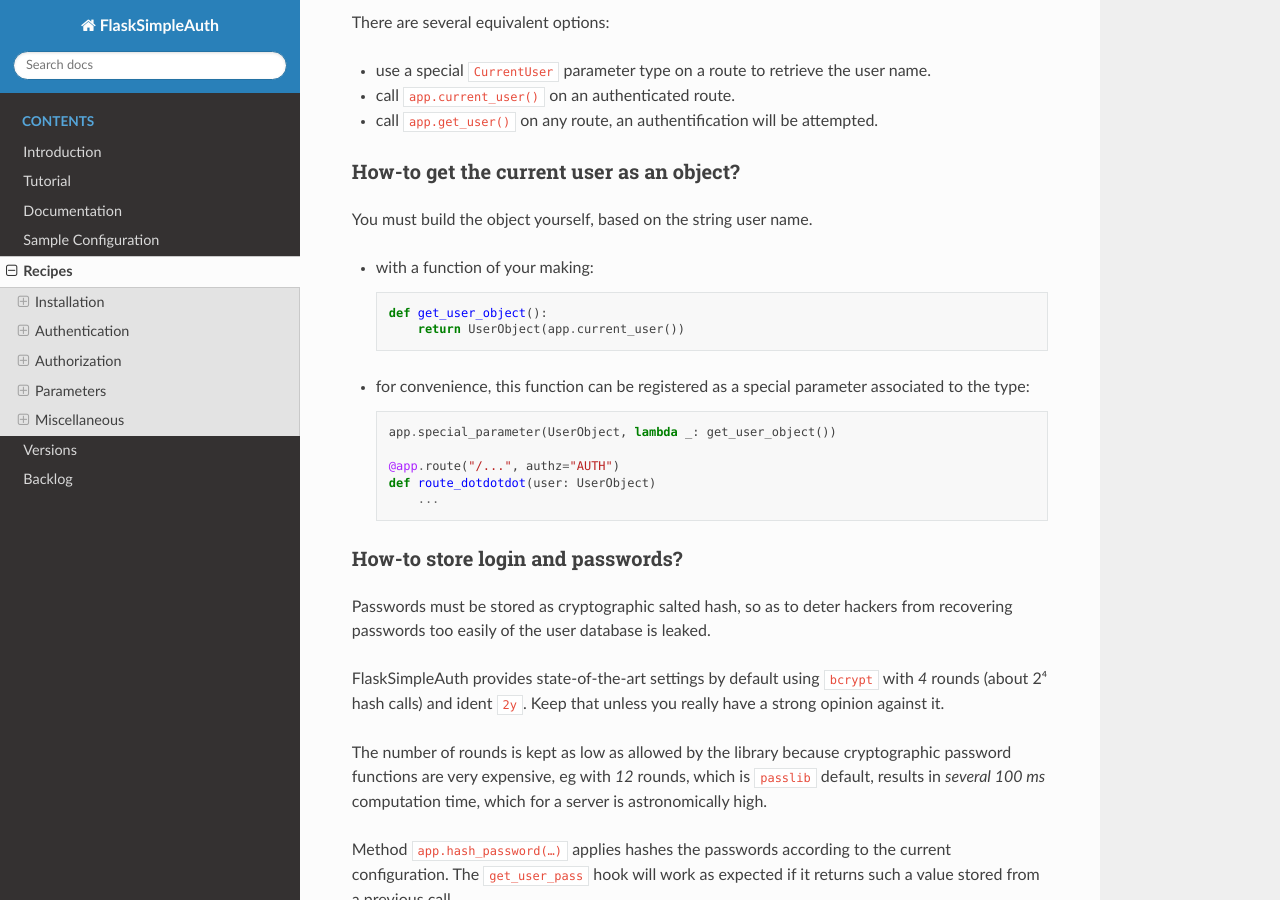
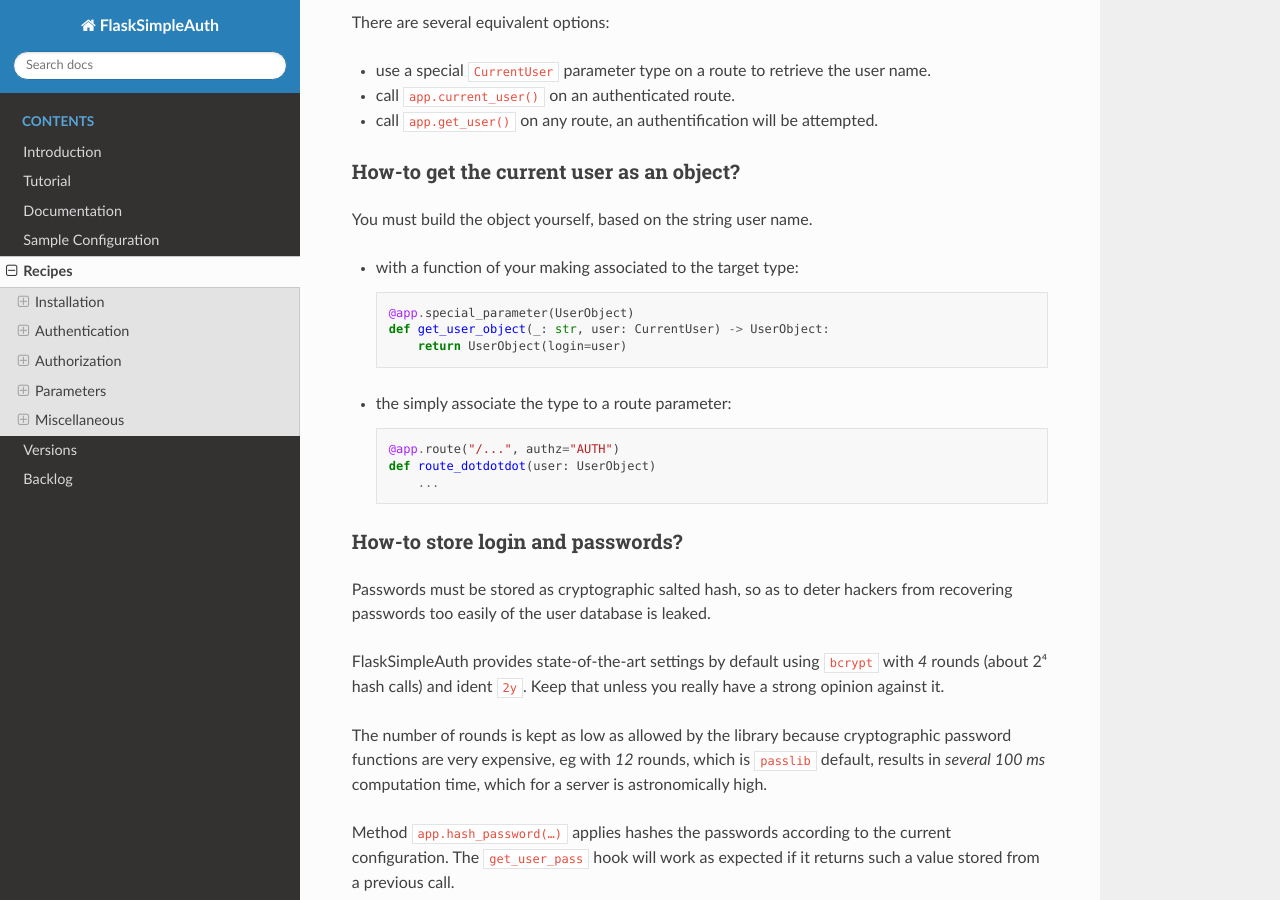
Before and after one commit to zx80/flask-simple-auth, a Sphinx documentation site: the page built from docs/RECIPES.md, in a window 1280 px wide and 900 px high, scrolled down 1362 px. Built offline with Sphinx 7.4.7 and the Read the Docs theme 3.1.0, drawn with Linux system fonts in a browser that asks for light colours; pages that are not in the unit, such as notebooks, are missing from menus.

Commit message:
use special parameters in recipe

````diff
--- a/docs/RECIPES.md
+++ b/docs/RECIPES.md
@@ -69,19 +69,17 @@
 
 You must build the object yourself, based on the string user name.
 
-- with a function of your making:
+- with a function of your making associated to the target type:
 
   ```python
-  def get_user_object():
-      return UserObject(app.current_user())
+  @app.special_parameter(UserObject)
+  def get_user_object(_: str, user: CurrentUser) -> UserObject:
+      return UserObject(login=user)
   ```
 
-- for convenience, this function can be registered as a special parameter
-  associated to the type:
+- the simply associate the type to a route parameter:
 
   ```python
-  app.special_parameter(UserObject, lambda _: get_user_object())
-
   @app.route("/...", authz="AUTH")
   def route_dotdotdot(user: UserObject)
       ...
````
